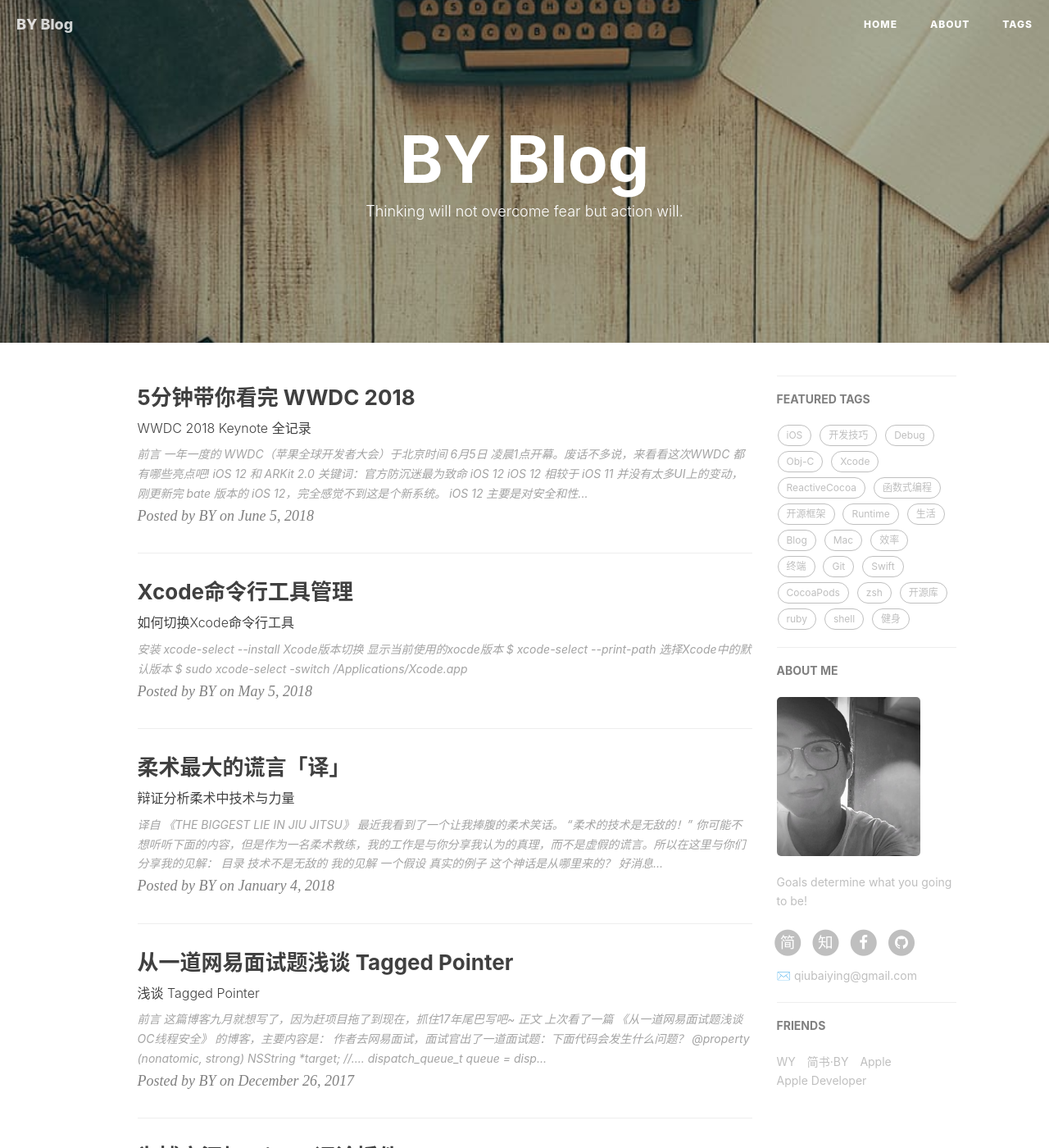
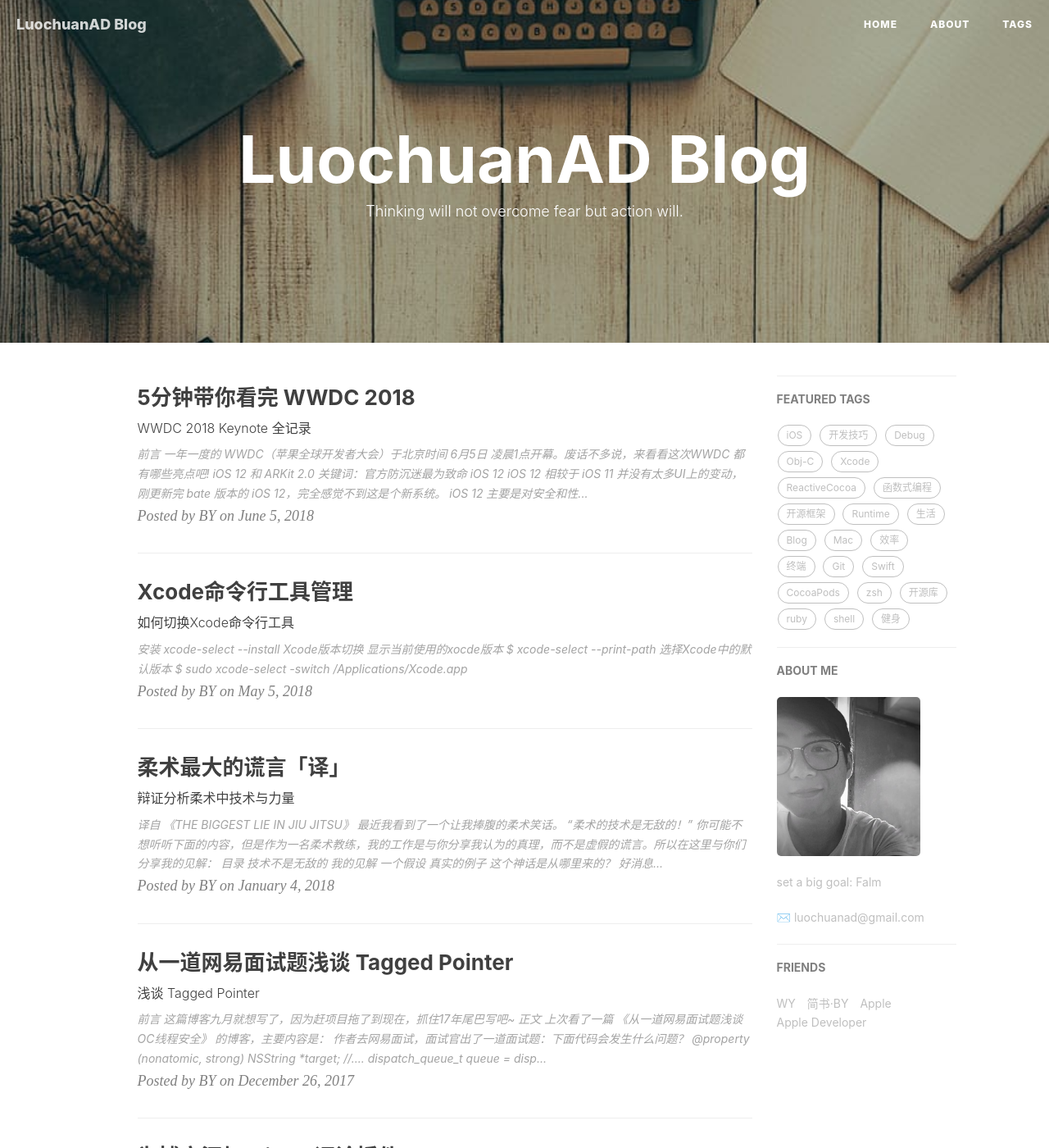
Before and after one commit to LuochuanAD/LuochuanAD.github.io, a Jekyll site: the page built from index.html, in a window 1280 px wide and 1400 px high. Shown: the whole window at 82% size. Built offline with Jekyll 4.4.1, drawn with Linux system fonts in a browser that asks for light colours; nearby versions of some CDN libraries; the list of posts is cut into pages by our own code; comment, search, counter and statistics services are not loaded; some of the changed text lies outside the part shown.

Commit message:
Update _config.yml

```diff
--- a/_config.yml
+++ b/_config.yml
@@ -1,29 +1,29 @@
 # Site settings
-title: BY Blog
-SEOTitle: 柏荧的博客 | BY Blog
+title: LuochuanAD Blog
+SEOTitle: 青蛙神的博客 | BY Blog
 header-img: img/post-bg-desk.jpg
-email: qiubaiying@gmail.com
+email: luochuanad@gmail.com
 description: "Every failure is leading towards success."
-keyword: "BY, BY Blog, 柏荧的博客, qiubaiying, 邱柏荧, iOS, Apple, iPhone"
-url: "http://qiubaiying.github.io"          # your host, for absolute URL
+keyword: "iOS, Apple, iPhone"
+url: "http://luochuanad.github.io"          # your host, for absolute URL
 baseurl: ""      # for example, '/blog' if your blog hosted on 'host/blog'
-github_repo: "https://github.com/qiubaiying/qiubaiying.github.io.git" # you code repository
+github_repo: "https://github.com/luochuanad/luochuanad.github.io.git" # you code repository
 
 # Sidebar settings
 sidebar: true                           # whether or not using Sidebar.
-sidebar-about-description: "Goals determine what you going to be!"
+sidebar-about-description: "set a big goal: Falm"
 sidebar-avatar: /img/about-BY-gentle.jpg      # use absolute URL, seeing it's used in both `/` and `/about/`
 
 
 
 # SNS settings
 RSS: false
-# weibo_username:     qiubaiying
-zhihu_username:     qiubaiying
-github_username:    qiubaiying
-facebook_username:  baiying.qiu.7
-jianshu_username:   e71990ada2fd
-#twitter_username:   qiubaiying
+# weibo_username:
+zhihu_username:
+github_username:
+facebook_username:
+jianshu_username:
+#twitter_username:
 
 
 
```
